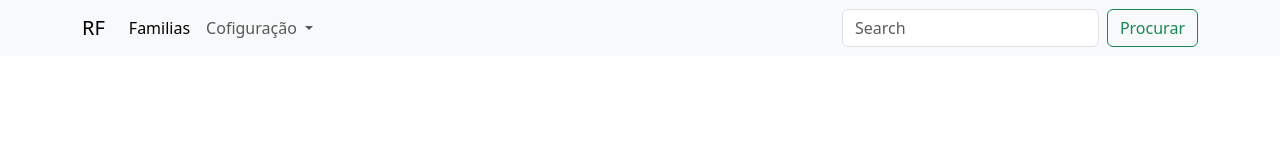
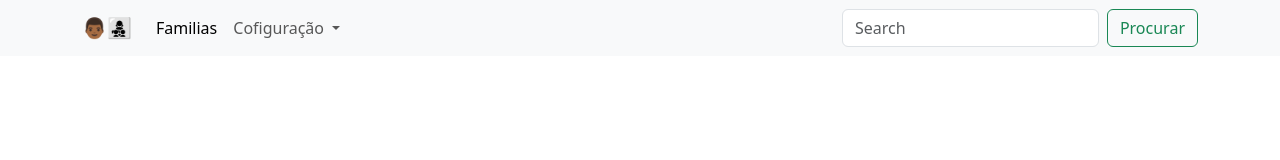
Before and after one commit to Fausio/FamilyRegister-Angular.UI, an Angular app: page / in a window 1280 px wide. Shown: the top 160 px of the page. Built offline with nearby package versions, Linux system fonts and the light colour scheme.

Commit message:
new components

```diff
--- a/src/app/app.component.html
+++ b/src/app/app.component.html
@@ -1,7 +1,7 @@
 
-<nav class="navbar navbar-expand-lg bg-body-tertiary bg-dark">
+<nav class="navbar navbar-expand-lg bg-body-tertiary bg-dark ">
   <div class="container">
-    <a class="navbar-brand" href="#">RF</a>
+    <a class="navbar-brand" href="#">👨🏾‍👩‍👧‍👦</a>
     <button class="navbar-toggler" type="button" data-bs-toggle="collapse" data-bs-target="#navbarTogglerDemo02" aria-controls="navbarTogglerDemo02" aria-expanded="false" aria-label="Toggle navigation">
       <span class="navbar-toggler-icon"></span>
     </button>
--- a/src/app/app.module.ts
+++ b/src/app/app.module.ts
@@ -3,12 +3,14 @@ import { BrowserModule } from '@angular/platform-browser';
 
 import { AppRoutingModule } from './app-routing.module';
 import { AppComponent } from './app.component';
+import { FamilyPaginationComponent } from './components/family/family-pagination/family-pagination.component';
 
 
 
 @NgModule({
   declarations: [
-    AppComponent
+    AppComponent,
+    FamilyPaginationComponent
   ],
   imports: [
     BrowserModule,
--- /dev/null
+++ b/src/app/components/family/family-pagination/family-pagination.component.html
@@ -0,0 +1 @@
+<p>family-pagination works!</p>
```
Also changed, not shown: src/app/components/family/family-pagination/family-pagination.component.ts (added, +10 -0 lines), src/app/components/family/family-pagination/family-pagination.component.css (added).
